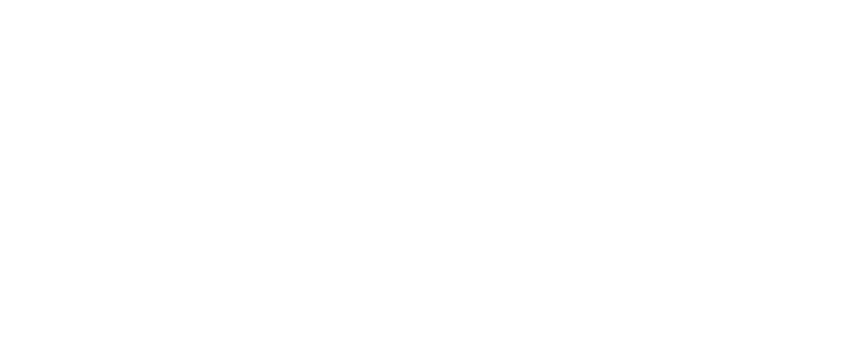
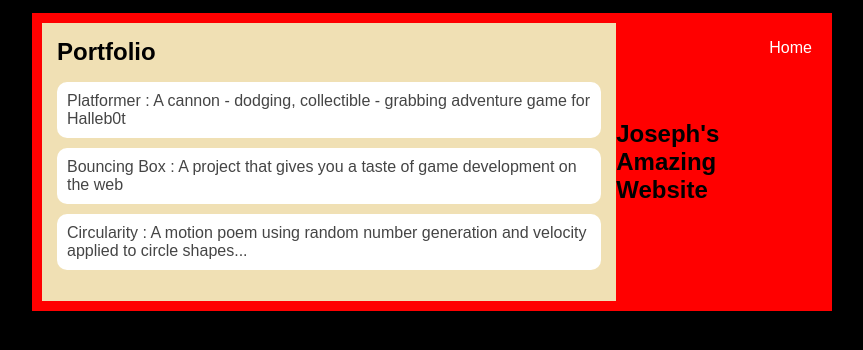
Before and after one commit to JosephMonlezun/josephmonlezun.github.com, a plain HTML site: page portfolio.html in a window 1280 px wide. Shown: the whole page, without its empty margins (208-1071 px from the left). Drawn offline with Linux system fonts and the light colour scheme.

Commit message:
add portfolio.html file

```diff
--- a/portfolio.html
+++ b/portfolio.html
@@ -0,0 +1,31 @@
+<!DOCTYPE HTML>
+<html>
+    <head>
+        <title>Joseph's Amazing Website</title>
+        <link rel="stylesheet" href="style.css">
+    </head>
+
+
+    <body>
+        <div id="all-contents">
+            <nav>
+                <main>
+                    <div class="content">
+                        <h1>Portfolio</h1>
+                            <ul id="portfolio">
+                                <li><a href="projects/platformer/">Platformer : A cannon - dodging, collectible - grabbing adventure game for Halleb0t</a></li>
+                                <li><a href="projects/bouncing-box/">Bouncing Box : A project that gives you a taste of game development on the web </a></li>
+                                <li><a href="projects/circularity/">Circularity : A motion poem using random number generation and velocity applied to circle shapes...</a></li>
+                            </ul>
+                    </div>
+                </main>
+                    <h1>Joseph's Amazing Website</h1>
+                    <ul id="nav-ul">
+                        <li class="nav-li">
+                        <a class="nav-a" href="index.html">Home</a>
+                      </li>
+                    </ul>
+            </nav>
+        </div>
+    </body>
+</html>
--- a/style.css
+++ b/style.css
@@ -60,3 +60,29 @@ main {
 h2, h3 {
     margin: 0px;
 }
+
+         /* portfolio styles */
+         .content h1 {
+            color: black;
+        }
+
+        #portfolio {
+            list-style-type: none;
+            padding-left: 0;
+        }
+
+        #portfolio li {
+            background: #fff;
+            padding: 10px;
+            border-radius: 10px;
+            margin-bottom: 10px;
+        }
+
+        #portfolio li:hover {
+            background: #eee;
+        }
+
+        #portfolio a {
+            text-decoration: none;
+            color: #454545;
+        }
```
